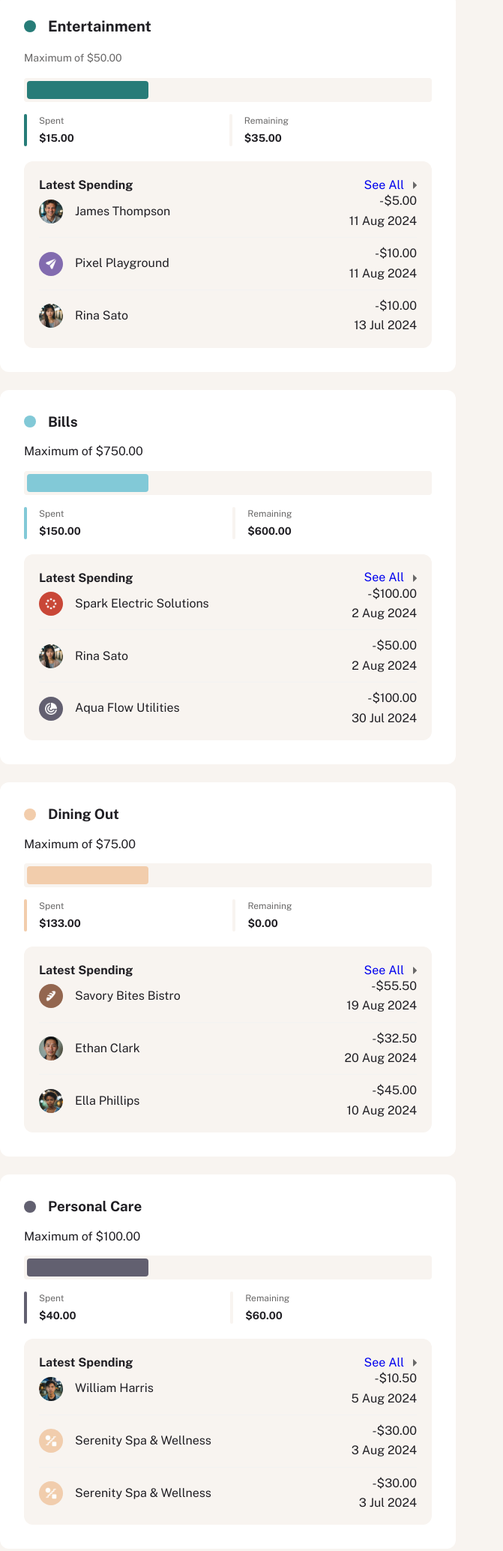
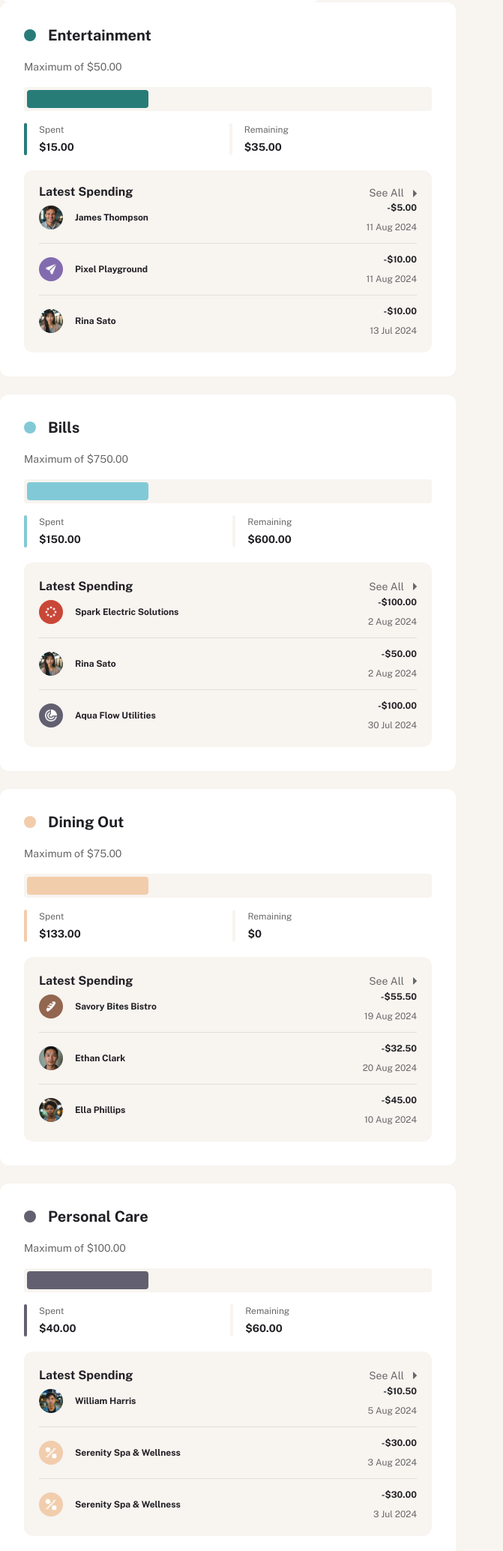
Before and after one commit to OlenaYermak/personal-finance, a website built with Vite: page src/pages/budgets.html in a window 1280 px wide. Shown: the part 634-2702 px from the top of the page at 75% size, without its empty margins (0-671 px from the left). Built offline with nearby package versions, Linux system fonts and the light colour scheme.

Commit message:
update css

```diff
--- a/src/css/budgets-categories-overview-section.css
+++ b/src/css/budgets-categories-overview-section.css
@@ -83,22 +83,12 @@
     background: var(--color-navy);
 }
 
+
 .budget-summary-label{
-    font-family: var(--font-family);
-        font-weight: 400;
-        font-size: 12px;
-        line-height: 1.5;
-        color: var(--color-grey-500);
         margin-bottom: 4px;
 }
 
-.budget-summary-value{
-    font-family: var(--font-family);
-    font-weight: 700;
-    font-size: 14px;
-    line-height: 1.5;
-    color: var(--color-grey-900);
-}
+
 
 .budget-recent{
     border-radius: 12px;
@@ -111,13 +101,7 @@
     justify-content: space-between;
 }
 
-.recent-list-title{
-    font-family: var(--font-family);
-        font-weight: 700;
-        font-size: 16px;
-        line-height: 1.5;
-        color: var(--color-grey-900);
-}
+
 
 .budget-recent-list{
     display: flex;
@@ -128,7 +112,7 @@
 .budget-recent-list-item{
     display: flex;
     justify-content: space-between;
-    border-bottom: 1px solid var(--color-grey-100);
+border-bottom: 1px solid rgba(var(--color-grey-500-rgb), 0.15);
     padding-bottom: 12px;
 }
 
--- a/src/css/typography.css
+++ b/src/css/typography.css
@@ -39,9 +39,24 @@
         color: var(--color-grey-500);
 }
 
+.label-bold {
+
+        font-size: 12px;
+        line-height: 1.5;
+        letter-spacing: 0px;
+        font-weight: 700;
+}
+
 .heading {
 
         font-size: 20px;
         line-height: 1.2;
         letter-spacing: 0px;
 }
+
+.heading-md{
+                font-weight: 700;
+                font-size: 16px;
+                line-height: 1.5;
+
+}
--- a/src/css/variables.css
+++ b/src/css/variables.css
@@ -1,10 +1,11 @@
 :root {
 
     /* ========== COLORS =========== */
-	--color-white: #fff;
+	--color-white: #ffffff;
 	--color-beige-100: #f8f4f0;
 	--color-grey-900: #201f24;
 	--color-grey-500: #696868;
+	--color-grey-500-rgb: 105, 104, 104;
 	--color-grey-300: #b3b3b3;
 	--color-green: #277c78;
 	--color-grey-100: #f2f2f2;
--- a/src/partials/budgets/budgets-categories-overview-section.html
+++ b/src/partials/budgets/budgets-categories-overview-section.html
@@ -23,8 +23,8 @@
     <li class="budget-summary-item">
         <span class="accent-strip color-green"></span>
         <div class="label-value-wrap">
-            <p class="budget-summary-label">Spent</p>
-            <p class="budget-summary-value">$15.00</p>
+            <p class="label budget-summary-label">Spent</p>
+            <p class="value">$15.00</p>
         </div>
 
     </li>
@@ -32,8 +32,8 @@
     <li class="budget-summary-item">
         <span class="accent-strip color-beige"></span>
         <div class="label-value-wrap">
-            <p class="budget-summary-label">Remaining</p>
-            <p class="budget-summary-value">$35.00</p>
+            <p class="label budget-summary-label">Remaining</p>
+            <p class="value">$35.00</p>
         </div>
 
     </li>
@@ -46,7 +46,7 @@
         <div class="budget-recent">
             <div class="budget-recent-header">
                 <h4 class="recent-list-title">Latest Spending</h4>
-                <a class="section-nav-link" href="#">See All <svg class="section-nav-link-icon">
+                <a class="caption section-nav-link" href="#">See All <svg class="section-nav-link-icon">
                         <use href="../../public/icons.svg#icon-caret-right"></use>
                     </svg></a>
             </div>
@@ -55,32 +55,32 @@
                 <li class="budget-recent-list-item">
                     <div class="transaction-img-name-wrapper">
                         <img class="transaction-img" src="/public/image/james-thompson.jpg" alt="James Thompson" width="32">
-                        <p class="transaction-name">James Thompson</p>
+                        <p class="label-bold">James Thompson</p>
                     </div>
                     <div class="transaction-amount-date-wrapper">
-                        <p class="transaction-amount">-$5.00</p>
-                        <p class="transaction-date">11 Aug 2024</p>
+                        <p class="label-bold">-$5.00</p>
+                        <p class="label">11 Aug 2024</p>
                     </div>
                 </li>
                 <li class="budget-recent-list-item">
                     <div class="transaction-img-name-wrapper">
                         <img class="transaction-img" src="/public/image/pixel-playground.jpg" alt="Pixel Playground" width="32">
-                        <p class="transaction-name">Pixel Playground</p>
+                        <p class="label-bold">Pixel Playground</p>
                     </div>
                     <div class="transaction-amount-date-wrapper">
-                        <p class="transaction-amount">-$10.00</p>
-                        <p class="transaction-date">11 Aug 2024</p>
+                        <p class="label-bold">-$10.00</p>
+                        <p class="label">11 Aug 2024</p>
                     </div>
                 </li>
 
                 <li class="budget-recent-list-item">
                     <div class="transaction-img-name-wrapper">
                         <img class="transaction-img" src="/public/image/rina-sato.jpg" alt="Rina Sato" width="32">
-                        <p class="transaction-name">Rina Sato</p>
+                        <p class="label-bold">Rina Sato</p>
                     </div>
                     <div class="transaction-amount-date-wrapper">
-                        <p class="transaction-amount">-$10.00</p>
-                        <p class="transaction-date">13 Jul 2024</p>
+                        <p class="label-bold">-$10.00</p>
+                        <p class="label">13 Jul 2024</p>
                     </div>
                 </li>
             </ul>
@@ -94,12 +94,12 @@
 
         <div class="budget-header">
             <span class="accent-circle color-blue"></span>
-            <h3 class="budget-name">Bills</h3>
+            <h3 class="heading">Bills</h3>
         </div>
 
 
         <div class="budget-progress-wrap">
-            <p class="budget-limit">Maximum of $750.00</p>
+            <p class="caption budget-limit">Maximum of $750.00</p>
 
             <!-- budget-progress — фон шкали, її повний розмір (100% ліміту) -->
             <div class="budget-progress">
@@ -112,8 +112,8 @@
                 <li class="budget-summary-item">
                     <span class="accent-strip color-blue"></span>
                     <div class="label-value-wrap">
-                        <p class="budget-summary-label">Spent</p>
-                        <p class="budget-summary-value">$150.00</p>
+                        <p class="label budget-summary-label">Spent</p>
+                        <p class="value">$150.00</p>
                     </div>
 
                 </li>
@@ -121,8 +121,8 @@
                 <li class="budget-summary-item">
                     <span class="accent-strip color-beige"></span>
                     <div class="label-value-wrap">
-                        <p class="budget-summary-label">Remaining</p>
-                        <p class="budget-summary-value">$600.00</p>
+                        <p class="label budget-summary-label">Remaining</p>
+                        <p class="value">$600.00</p>
                     </div>
 
                 </li>
@@ -134,8 +134,8 @@
 
         <div class="budget-recent">
             <div class="budget-recent-header">
-                <h4 class="recent-list-title">Latest Spending</h4>
-                <a class="section-nav-link" href="#">See All <svg class="section-nav-link-icon">
+                <h4 class="heading-md">Latest Spending</h4>
+                <a class="caption section-nav-link" href="#">See All <svg class="section-nav-link-icon">
                         <use href="../../public/icons.svg#icon-caret-right"></use>
                     </svg></a>
             </div>
@@ -144,33 +144,33 @@
                 <li class="budget-recent-list-item">
                     <div class="transaction-img-name-wrapper">
                         <img class="transaction-img" src="/public/image/spark-electric-solutions.jpg" alt="Spark Electric Solutions" width="32">
-                        <p class="transaction-name">Spark Electric Solutions</p>
+                        <p class="label-bold">Spark Electric Solutions</p>
                     </div>
                     <div class="transaction-amount-date-wrapper">
-                        <p class="transaction-amount">-$100.00</p>
-                        <p class="transaction-date">2 Aug 2024</p>
+                        <p class="label-bold">-$100.00</p>
+                        <p class="label">2 Aug 2024</p>
                     </div>
                 </li>
 
                 <li class="budget-recent-list-item">
                     <div class="transaction-img-name-wrapper">
                         <img class="transaction-img" src="/public/image/rina-sato.jpg" alt="Rina Sato" width="32">
-                        <p class="transaction-name">Rina Sato</p>
+                        <p class="label-bold">Rina Sato</p>
                     </div>
                     <div class="transaction-amount-date-wrapper">
-                        <p class="transaction-amount">-$50.00</p>
-                        <p class="transaction-date">2 Aug 2024</p>
+                        <p class="label-bold">-$50.00</p>
+                        <p class="label">2 Aug 2024</p>
                     </div>
                 </li>
 
                 <li class="budget-recent-list-item">
                     <div class="transaction-img-name-wrapper">
                         <img class="transaction-img" src="/public/image/aqua-flow-utilities.jpg" alt="Aqua Flow Utilities" width="32">
-                        <p class="transaction-name">Aqua Flow Utilities</p>
+                        <p class="label-bold">Aqua Flow Utilities</p>
                     </div>
                     <div class="transaction-amount-date-wrapper">
-                        <p class="transaction-amount">-$100.00</p>
-                        <p class="transaction-date">30 Jul 2024</p>
+                        <p class="label-bold">-$100.00</p>
+                        <p class="label">30 Jul 2024</p>
                     </div>
                 </li>
             </ul>
@@ -184,12 +184,12 @@
 
             <div class="budget-header">
                 <span class="accent-circle color-yellow"></span>
-                <h3 class="budget-name">Dining Out</h3>
+                <h3 class="heading">Dining Out</h3>
             </div>
 
 
             <div class="budget-progress-wrap">
-                <p class="budget-limit">Maximum of $75.00</p>
+                <p class="caption budget-limit">Maximum of $75.00</p>
 
                 <!-- budget-progress — фон шкали, її повний розмір (100% ліміту) -->
                 <div class="budget-progress">
@@ -202,8 +202,8 @@
                     <li class="budget-summary-item">
                         <span class="accent-strip color-yellow"></span>
                         <div class="label-value-wrap">
-                            <p class="budget-summary-label">Spent</p>
-                            <p class="budget-summary-value">$133.00</p>
+                            <p class="label budget-summary-label">Spent</p>
+                            <p class="value">$133.00</p>
                         </div>
 
                     </li>
@@ -211,8 +211,8 @@
                     <li class="budget-summary-item">
                         <span class="accent-strip color-beige"></span>
                         <div class="label-value-wrap">
-                            <p class="budget-summary-label">Remaining</p>
-                            <p class="budget-summary-value">$0.00</p>
+                            <p class="label budget-summary-label">Remaining</p>
+                            <p class="value">$0</p>
                         </div>
 
                     </li>
@@ -224,8 +224,8 @@
 
             <div class="budget-recent">
                 <div class="budget-recent-header">
-                    <h4 class="recent-list-title">Latest Spending</h4>
-                    <a class="section-nav-link" href="#">See All <svg class="section-nav-link-icon">
+                    <h4 class="heading-md">Latest Spending</h4>
+                    <a class="caption section-nav-link" href="#">See All <svg class="section-nav-link-icon">
                             <use href="../../public/icons.svg#icon-caret-right"></use>
                         </svg></a>
                 </div>
@@ -235,22 +235,22 @@
                         <div class="transaction-img-name-wrapper">
                             <img class="transaction-img" src="/public/image/savory-bites-bistro.jpg"
                                 alt="Savory Bites Bistro" width="32">
-                            <p class="transaction-name">Savory Bites Bistro</p>
+                            <p class="label-bold">Savory Bites Bistro</p>
                         </div>
                         <div class="transaction-amount-date-wrapper">
-                            <p class="transaction-amount">-$55.50</p>
-                            <p class="transaction-date">19 Aug 2024</p>
+                            <p class="label-bold">-$55.50</p>
+                            <p class="label">19 Aug 2024</p>
                         </div>
                     </li>
 
                     <li class="budget-recent-list-item">
                         <div class="transaction-img-name-wrapper">
                             <img class="transaction-img" src="/public/image/ethan-clark.jpg" alt="Ethan Clark" width="32">
-                            <p class="transaction-name">Ethan Clark</p>
+                            <p class="label-bold">Ethan Clark</p>
                         </div>
                         <div class="transaction-amount-date-wrapper">
-                            <p class="transaction-amount">-$32.50</p>
-                            <p class="transaction-date">20 Aug 2024</p>
+                            <p class="label-bold">-$32.50</p>
+                            <p class="label">20 Aug 2024</p>
                         </div>
                     </li>
 
@@ -258,11 +258,11 @@
                         <div class="transaction-img-name-wrapper">
                             <img class="transaction-img" src="/public/image/ella-phillips.jpg" alt="Ella Phillips"
                                 width="32">
-                            <p class="transaction-name">Ella Phillips</p>
+                            <p class="label-bold">Ella Phillips</p>
                         </div>
                         <div class="transaction-amount-date-wrapper">
-                            <p class="transaction-amount">-$45.00</p>
-                            <p class="transaction-date">10 Aug 2024</p>
+                            <p class="label-bold">-$45.00</p>
+                            <p class="label">10 Aug 2024</p>
                         </div>
                     </li>
                 </ul>
@@ -277,12 +277,12 @@
 
             <div class="budget-header">
                 <span class="accent-circle color-navy"></span>
-                <h3 class="budget-name">Personal Care</h3>
+                <h3 class="heading">Personal Care</h3>
             </div>
 
 
             <div class="budget-progress-wrap">
-                <p class="budget-limit">Maximum of $100.00</p>
+                <p class="caption budget-limit">Maximum of $100.00</p>
 
                 <!-- budget-progress — фон шкали, її повний розмір (100% ліміту) -->
                 <div class="budget-progress">
@@ -295,8 +295,8 @@
                     <li class="budget-summary-item">
                         <span class="accent-strip color-navy"></span>
                         <div class="label-value-wrap">
-                            <p class="budget-summary-label">Spent</p>
-                            <p class="budget-summary-value">$40.00</p>
+                            <p class="label budget-summary-label">Spent</p>
+                            <p class="value">$40.00</p>
                         </div>
 
                     </li>
@@ -304,8 +304,8 @@
                     <li class="budget-summary-item">
                         <span class="accent-strip color-beige"></span>
                         <div class="label-value-wrap">
-                            <p class="budget-summary-label">Remaining</p>
-                            <p class="budget-summary-value">$60.00</p>
+                            <p class="label budget-summary-label">Remaining</p>
+                            <p class="value">$60.00</p>
                         </div>
 
                     </li>
@@ -317,8 +317,8 @@
 
             <div class="budget-recent">
                 <div class="budget-recent-header">
-                    <h4 class="recent-list-title">Latest Spending</h4>
-                    <a class="section-nav-link" href="#">See All <svg class="section-nav-link-icon">
+                    <h4 class="heading-md">Latest Spending</h4>
+                    <a class="caption section-nav-link" href="#">See All <svg class="section-nav-link-icon">
                             <use href="../../public/icons.svg#icon-caret-right"></use>
                         </svg></a>
                 </div>
@@ -328,33 +328,33 @@
                         <div class="transaction-img-name-wrapper">
                             <img class="transaction-img" src="/public/image/william-harris.jpg" alt="William Harris"
                                 width="32">
-                            <p class="transaction-name">William Harris</p>
+                            <p class="label-bold">William Harris</p>
                         </div>
                         <div class="transaction-amount-date-wrapper">
-                            <p class="transaction-amount">-$10.50</p>
-                            <p class="transaction-date">5 Aug 2024</p>
+                            <p class="label-bold">-$10.50</p>
+                            <p class="label">5 Aug 2024</p>
                         </div>
                     </li>
 
                     <li class="budget-recent-list-item">
                         <div class="transaction-img-name-wrapper">
                             <img class="transaction-img" src="/public/image/serenity-spa-and-wellness.jpg" alt="Serenity Spa & Wellness" width="32">
-                            <p class="transaction-name">Serenity Spa & Wellness</p>
+                            <p class="label-bold">Serenity Spa & Wellness</p>
                         </div>
                         <div class="transaction-amount-date-wrapper">
-                            <p class="transaction-amount">-$30.00</p>
-                            <p class="transaction-date">3 Aug 2024</p>
+                            <p class="label-bold">-$30.00</p>
+                            <p class="label">3 Aug 2024</p>
                         </div>
                     </li>
 
                     <li class="budget-recent-list-item">
                         <div class="transaction-img-name-wrapper">
                             <img class="transaction-img" src="/public/image/serenity-spa-and-wellness.jpg" alt="Serenity Spa & Wellness" width="32">
-                            <p class="transaction-name">Serenity Spa & Wellness</p>
+                            <p class="label-bold">Serenity Spa & Wellness</p>
                         </div>
                         <div class="transaction-amount-date-wrapper">
-                            <p class="transaction-amount">-$30.00</p>
-                            <p class="transaction-date">3 Jul 2024</p>
+                            <p class="label-bold">-$30.00</p>
+                            <p class="label">3 Jul 2024</p>
                         </div>
                     </li>
                 </ul>
```
Also changed, not shown: src/css/budgets-summary-section.css (+0 -8 lines), src/partials/budgets/budgets-summary-section.html (+4 -4 lines).
